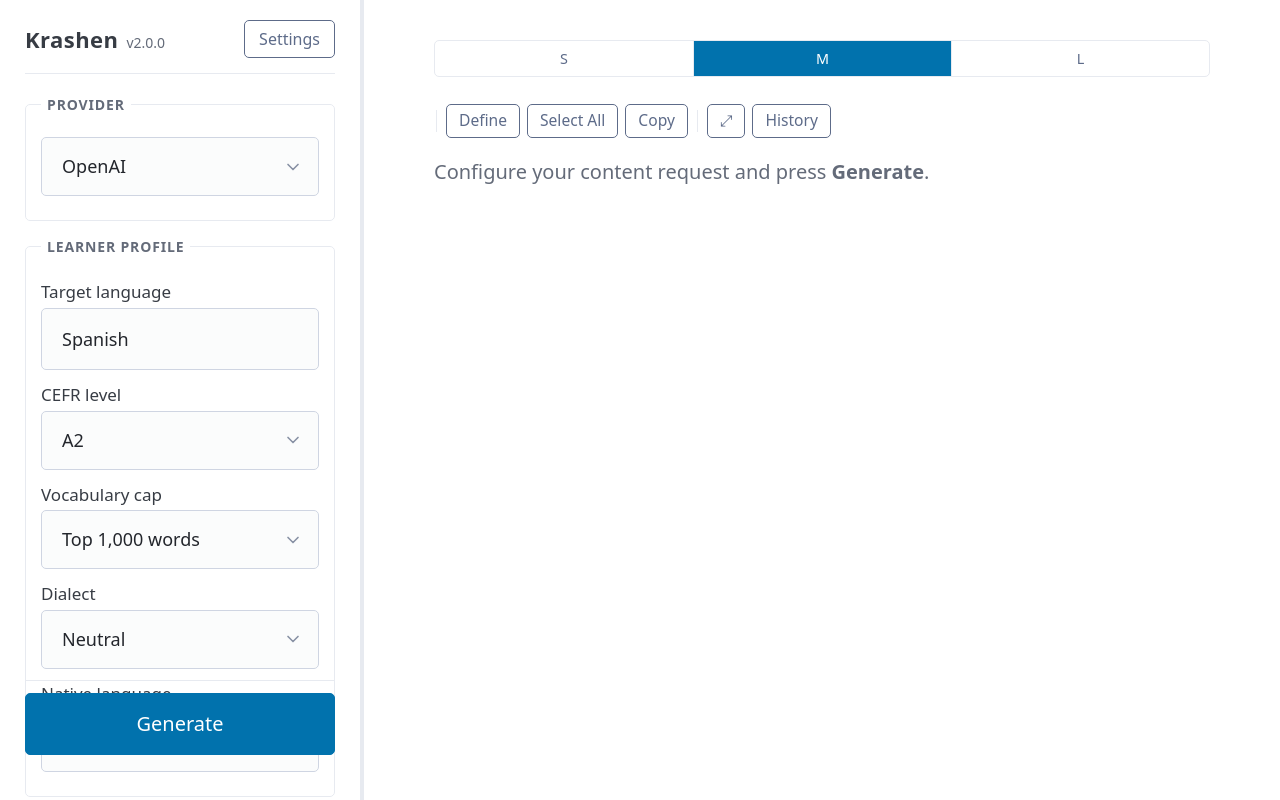
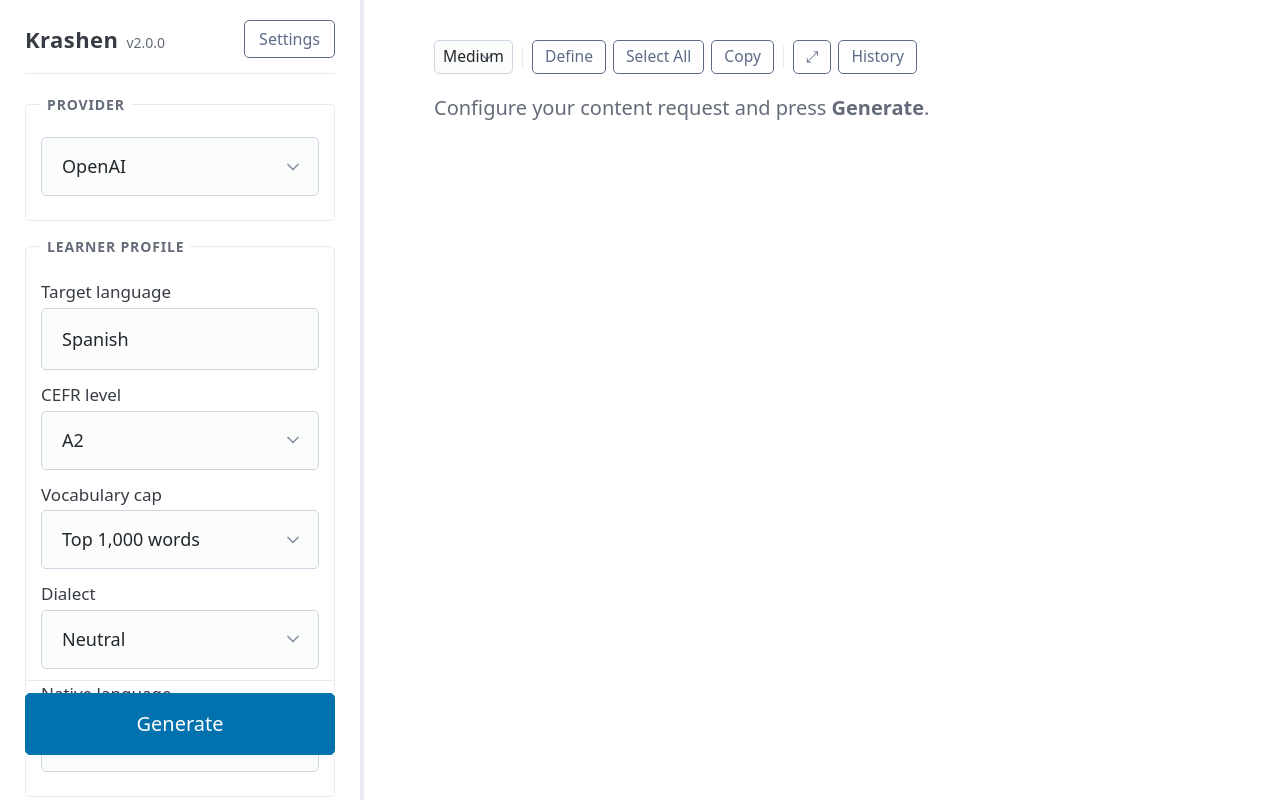
Before and after one commit to jeffwright13/krashen, a website with bundled scripts: page index.html in a window 1280 px wide. Built offline with nearby package versions, Linux system fonts and the light colour scheme.

Commit message:
Replace font-size buttons with select; simplify output-length to text input
Font size: three segmented buttons replaced with a <select> (Small/Medium/
Large). Sidesteps Pico button sizing entirely; renders as native picker on
mobile for good touch UX.

Output length: number+datalist replaced with plain text input, placeholder
"e.g. 700 (50–3000)". Simpler, no browser inconsistencies.

Co-Authored-By: Claude Sonnet 4.6 <noreply@anthropic.com>

```diff
--- a/css/main.css
+++ b/css/main.css
@@ -249,37 +249,16 @@ html, body {
   border-color: var(--pico-primary);
 }
 
-/* Font size segmented control */
+/* Font size select */
 
-.font-size-control {
-  display: flex;
-  border: 1px solid var(--pico-muted-border-color);
-  border-radius: var(--pico-border-radius);
-  overflow: hidden;
-  flex-shrink: 0;
-}
-
-.font-size-btn {
-  border: none !important;
-  border-radius: 0 !important;
-  margin: 0 !important;
-  padding: 0 !important;
-  width: 1.75rem !important;
-  min-width: 0 !important;
-  height: 1.75rem !important;
-  font-size: 0.72rem !important;
-  line-height: 1.75rem !important;
-  text-align: center;
-  background: transparent;
-}
-
-.font-size-btn + .font-size-btn {
-  border-left: 1px solid var(--pico-muted-border-color) !important;
-}
-
-.font-size-btn.active {
-  background: var(--pico-primary) !important;
-  color: var(--pico-primary-inverse) !important;
+#font-size-select {
+  width: auto;
+  padding: 0.2rem 0.4rem;
+  font-size: 0.78rem;
+  margin: 0;
+  height: auto;
+  line-height: 1.5;
+  cursor: pointer;
 }
 
 /* Fullscreen mode */
--- a/index.html
+++ b/index.html
@@ -160,13 +160,8 @@
             <option value="Crosstalk script" title="Labelled two-speaker script (Speaker A / B) — designed to be read aloud by two people">Crosstalk script</option>
           </select>
           <label for="output-length">Length (words)</label>
-          <input type="number" id="output-length" list="output-length-presets"
-            value="700" min="50" max="3000" step="50">
-          <datalist id="output-length-presets">
-            <option value="300">Short</option>
-            <option value="700">Medium</option>
-            <option value="1200">Long</option>
-          </datalist>
+          <input type="text" id="output-length" value="700"
+            placeholder="e.g. 700 (50–3000)">
           <label for="narrative-person">Narrative person</label>
           <select id="narrative-person">
             <option value="1st">1st person</option>
@@ -205,11 +200,11 @@
     <div id="reading-panel">
 
       <div id="reading-toolbar">
-        <div class="font-size-control" role="group" aria-label="Font size">
-          <button class="font-size-btn outline secondary" data-size="small"  title="Small text">S</button>
-          <button class="font-size-btn outline secondary" data-size="medium" title="Medium text">M</button>
-          <button class="font-size-btn outline secondary" data-size="large"  title="Large text">L</button>
-        </div>
+        <select id="font-size-select" aria-label="Font size" title="Reading font size">
+          <option value="small">Small</option>
+          <option value="medium" selected>Medium</option>
+          <option value="large">Large</option>
+        </select>
         <span class="toolbar-sep" aria-hidden="true"></span>
         <button id="define-btn" class="outline secondary" aria-pressed="false"
           title="Select a word or phrase to see its translation">Define</button>
--- a/js/app.js
+++ b/js/app.js
@@ -316,16 +316,14 @@ const FONT_SIZES = ['small', 'medium', 'large'];
 function applyFontSize(size) {
   const display = document.getElementById('content-display');
   FONT_SIZES.forEach(s => display.classList.toggle(`font-${s}`, s === size));
-  document.querySelectorAll('.font-size-btn').forEach(btn => {
-    btn.classList.toggle('active', btn.dataset.size === size);
-  });
+  document.getElementById('font-size-select').value = size;
   const settings = getSettings();
   settings.ui.fontSize = size;
   setSettings(settings);
 }
 
-document.querySelectorAll('.font-size-btn').forEach(btn => {
-  btn.addEventListener('click', () => applyFontSize(btn.dataset.size));
+document.getElementById('font-size-select').addEventListener('change', e => {
+  applyFontSize(e.target.value);
 });
 
 applyFontSize(getSettings().ui.fontSize || 'medium');
```
